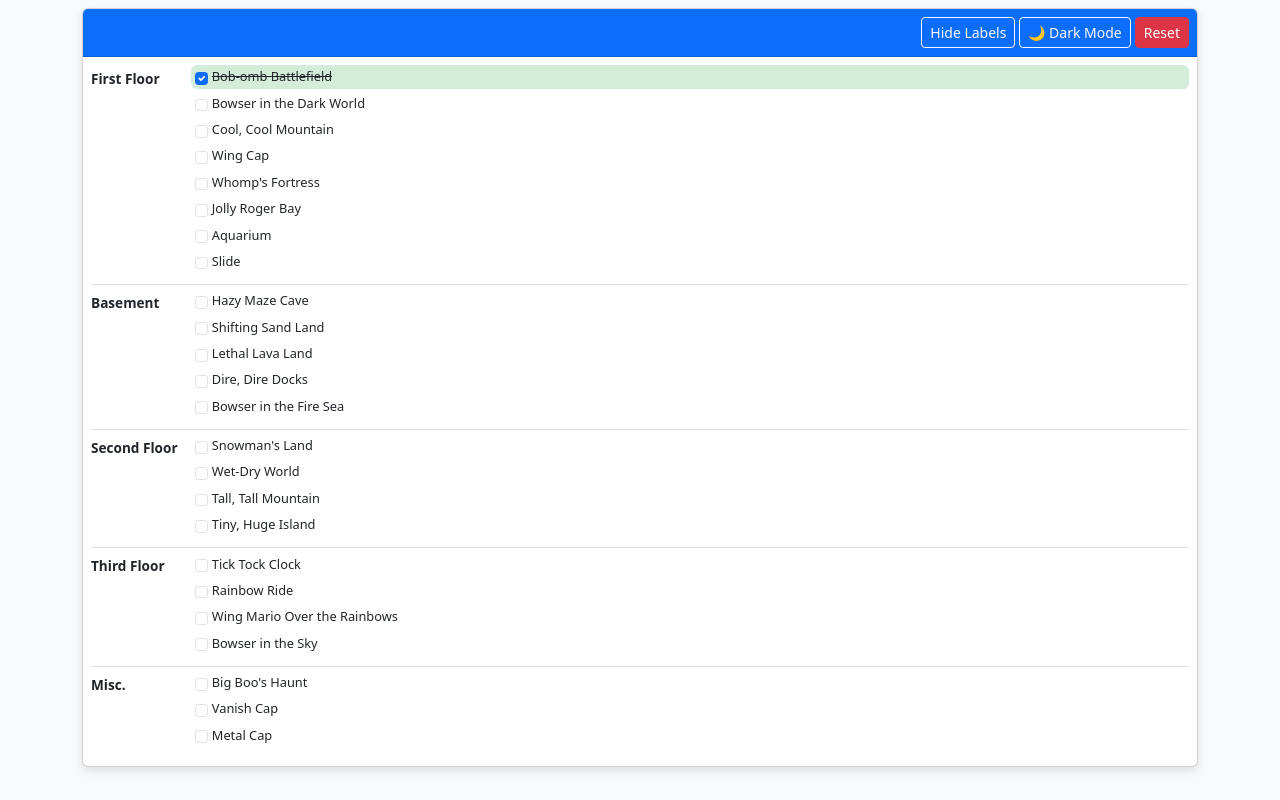
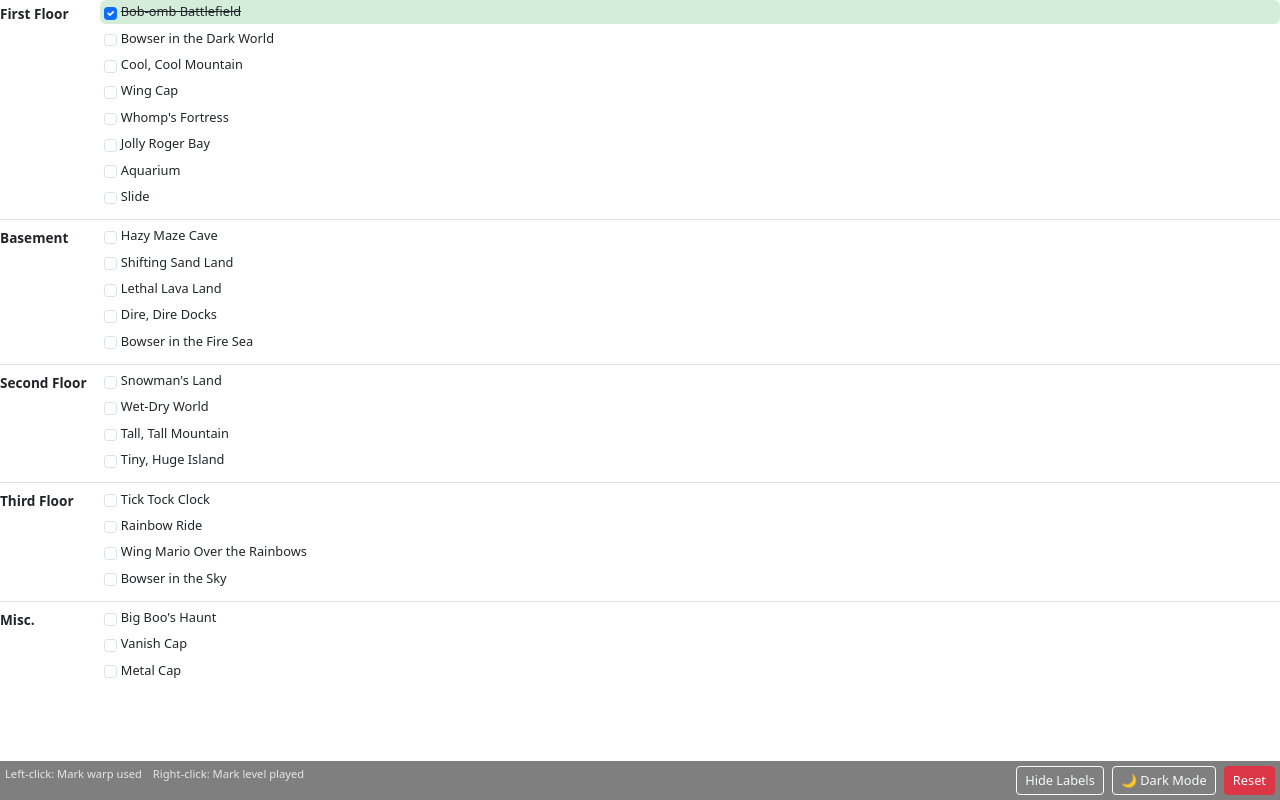
Before and after one commit to DuncanRuns/IronMarioWarpChecklist, a plain HTML site: page index.html in a window 1280 px wide. Drawn offline with nearby package versions, Linux system fonts and the light colour scheme.

Commit message:
Major overhaul and mark played

```diff
--- a/index.html
+++ b/index.html
@@ -20,75 +20,38 @@
             text-decoration: line-through;
         }
 
-        body {
-            background-color: #f8f9fa;
+        .warp-item.played {
+            background-color: rgba(220, 53, 69, 0.2);
+            font-style: italic;
         }
 
-        .card {
-            box-shadow: 0 4px 8px rgba(0, 0, 0, 0.1);
+        [data-bs-theme="dark"] .warp-item.played {
+            background-color: rgba(220, 53, 69, 0.3);
         }
 
-        .header-img {
-            max-height: 100px;
-            object-fit: contain;
+        .warp-item.checked.played {
+            background: linear-gradient(135deg, rgba(40, 167, 69, 0.2) 50%, rgba(220, 53, 69, 0.2) 50%);
+            text-decoration: line-through;
+            font-style: italic;
         }
 
-        [data-bs-theme="dark"] .warp-item:hover {
-            background-color: rgba(255, 255, 255, 0.1);
+        [data-bs-theme="dark"] .warp-item.checked.played {
+            background: linear-gradient(135deg, rgba(40, 167, 69, 0.3) 50%, rgba(220, 53, 69, 0.3) 50%);
         }
 
-        [data-bs-theme="dark"] .warp-item.checked {
-            background-color: rgba(40, 167, 69, 0.3);
+        /* Updated styles for OBS layout */
+        body {
+            background-color: transparent;
+            margin: 0;
+            padding: 0;
         }
 
-        [data-bs-theme="dark"] body {
-            background-color: #212529;
+        .container-fluid {
+            padding: 0;
         }
 
-        [data-bs-theme="dark"] .card-header.bg-primary {
-            background-color: #1a365d !important;
-        }
-
-        .section-divider {
-            border-top: 1px solid rgba(0, 0, 0, .125);
-            margin: 0.75rem 0;
-        }
-
-        [data-bs-theme="dark"] .section-divider {
-            border-top-color: rgba(255, 255, 255, .125);
-        }
-
-        .section-header {
-            padding-bottom: 0.25rem;
-            margin-bottom: 0.5rem;
-            font-size: 1rem;
-        }
-
-        .warp-item {
-            padding: 0.25rem 0.5rem !important;
-            margin-bottom: 0.25rem;
-            font-size: 0.9rem;
-        }
-
-        .col-md-4,
-        .col-sm-6 {
-            padding-left: 0.5rem;
-            padding-right: 0.5rem;
-        }
-
-        .mb-2 {
-            margin-bottom: 0.25rem !important;
-        }
-
-        .card-body {
-            padding: 1rem;
-        }
-
-        /* New compact layout styles */
-        .compact-layout {
+        .checklist-container {
             width: 100%;
-            /* Allow it to expand to full width */
-            margin: 0 auto;
         }
 
         .section-container {
@@ -114,19 +77,15 @@
             font-size: 0.8rem;
         }
 
-        .card-body {
-            padding: 0.5rem;
-        }
-
-        .card-header {
-            padding: 0.5rem;
-        }
-
         .section-divider {
+            border-top: 1px solid rgba(0, 0, 0, .125);
             margin: 0.25rem 0;
         }
 
-        /* Hide section labels for OBS cropping if needed */
+        [data-bs-theme="dark"] .section-divider {
+            border-top-color: rgba(255, 255, 255, .125);
+        }
+
         .hide-labels .section-label {
             display: none;
         }
@@ -135,21 +94,43 @@
             width: 100%;
         }
 
-        /* Make buttons more compact */
+        .controls {
+            position: fixed;
+            bottom: 0;
+            left: 0;
+            width: 100%;
+            padding: 5px;
+            background-color: rgba(0, 0, 0, 0.5);
+            display: flex;
+            justify-content: space-between;
+            z-index: 1000;
+        }
+
         .btn-icon {
             padding: 0.25rem 0.5rem;
-            display: flex;
-            align-items: center;
-            justify-content: center;
+            font-size: 0.8rem;
+        }
+
+        .instructions {
+            font-size: 0.7rem;
+            color: rgba(255, 255, 255, 0.8);
         }
     </style>
 </head>
 
 <body>
-    <div class="container py-2">
-        <div class="card mb-2 compact-layout">
-            <div class="card-header bg-primary text-white d-flex justify-content-end align-items-center">
-                <div class="d-flex">
+    <div class="container-fluid">
+        <div class="checklist-container" id="warpList">
+            <!-- Warps will be added here by JavaScript -->
+        </div>
+    </div>
+
+    <div class="controls">
+        <div class="instructions">
+            <span class="me-2">Left-click: Mark warp used</span>
+            <span>Right-click: Mark level played</span>
+        </div>
+        <div class="buttons">
             <button id="layoutToggle" class="btn btn-sm btn-outline-light me-1 btn-icon">
                 <span>Hide Labels</span>
             </button>
@@ -157,13 +138,6 @@
                 <span class="theme-text">🌙</span>
             </button>
             <button id="clearBtn" class="btn btn-sm btn-danger btn-icon">Reset</button>
-                </div>
-            </div>
-            <div class="card-body">
-                <div id="warpList">
-                    <!-- Warps will be added here by JavaScript -->
-                </div>
-            </div>
         </div>
     </div>
 
@@ -304,6 +278,12 @@
                             this.classList.remove('checked');
                         }
                     });
+
+                    // Add right-click handler for marking as played
+                    item.addEventListener('contextmenu', function (event) {
+                        event.preventDefault(); // Prevent context menu
+                        this.classList.toggle('played');
+                    });
                 });
 
                 // Add divider after each section except the last
@@ -325,6 +305,7 @@
                         item.classList.remove('checked');
                         item.querySelector('input').checked = false;
                     }
+                    item.classList.remove('played'); // Always clear played status
                 });
             });
         });
```
Lines whose indentation alone changed are shown as unchanged.
